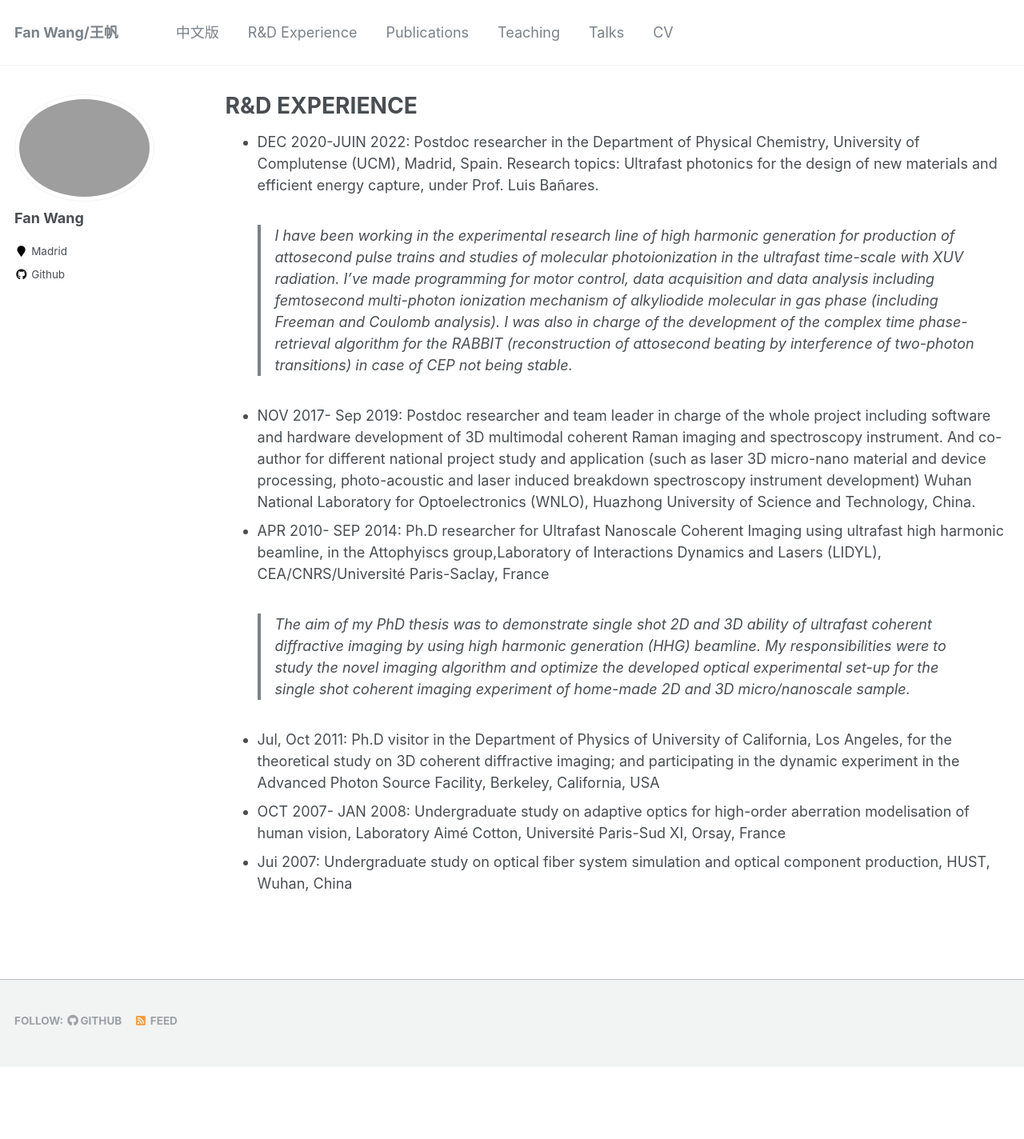
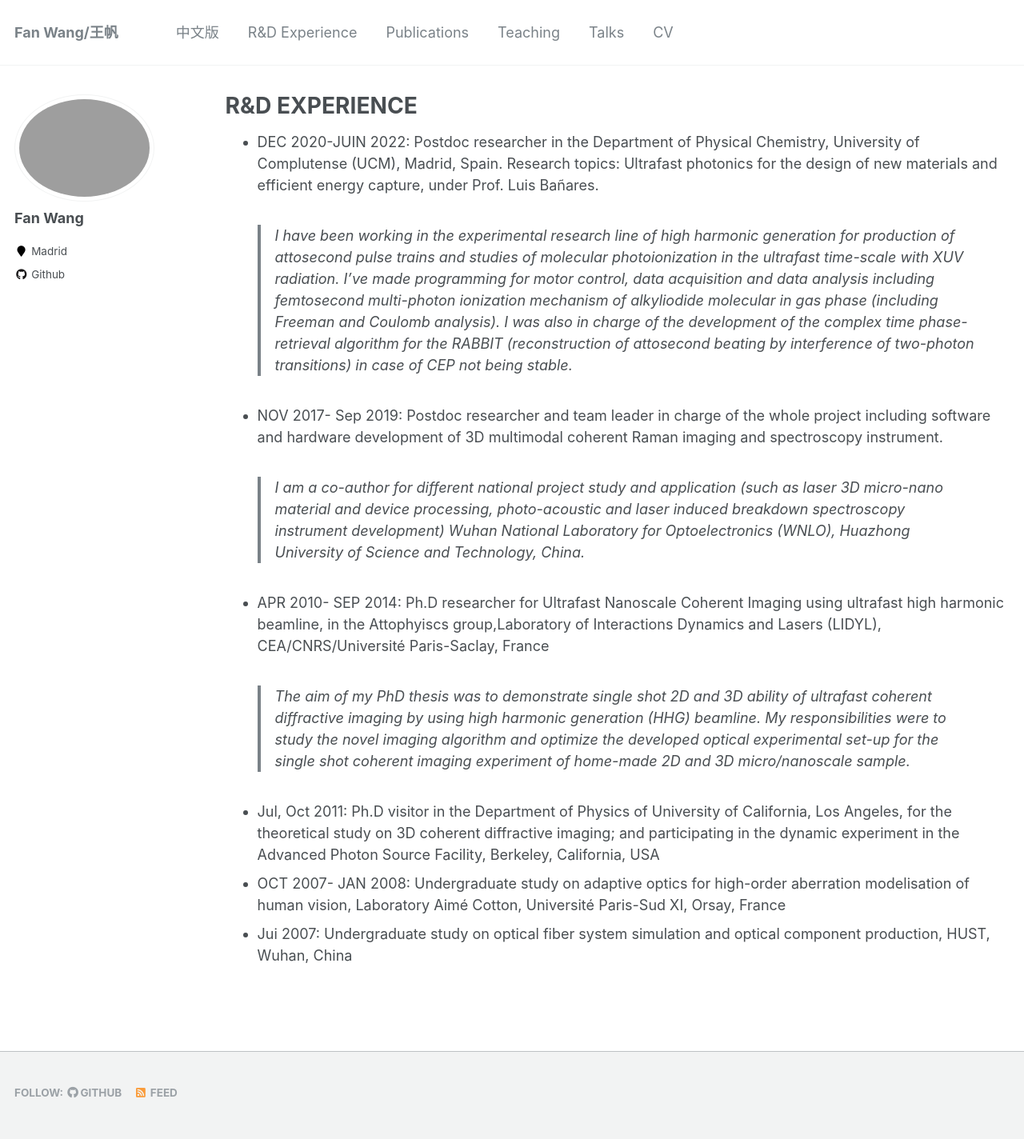
Before and after one commit to fanwangfang/fanwangfang.github.io, a Jekyll site: the page built from _pages/portfolio.md, in a window 1280 px wide. Shown: the whole page at 80% size. Built offline with Jekyll 4.4.1, drawn with Linux system fonts in a browser that asks for light colours; before the commit the page ends 1334 px from its top, so only the background shows below that.

Commit message:
Update portfolio.md

```diff
--- a/_pages/portfolio.md
+++ b/_pages/portfolio.md
@@ -9,12 +9,11 @@ author_profile: true
 > I have been working in the experimental research line of high harmonic generation for production of attosecond pulse trains and studies of molecular photoionization in the ultrafast time-scale with XUV radiation.
 > I've made programming for motor control, data acquisition and data analysis including femtosecond multi-photon ionization mechanism of alkyliodide molecular in gas phase (including Freeman and Coulomb analysis).
 > I was also in charge of the development of the complex time phase-retrieval algorithm for the RABBIT (reconstruction of attosecond beating by interference of two-photon transitions) in case of CEP not being stable.
-
-- NOV 2017- Sep 2019:   Postdoc researcher and team leader in charge of the whole project including software and hardware development of 3D multimodal coherent Raman imaging and spectroscopy instrument. And co-author for different national project study and application (such as laser 3D micro-nano material and device processing, photo-acoustic and laser induced breakdown spectroscopy instrument development) Wuhan National Laboratory for Optoelectronics (WNLO), Huazhong University of Science and Technology, China.
+- NOV 2017- Sep 2019:   Postdoc researcher and team leader in charge of the whole project including software and hardware development of 3D multimodal coherent Raman imaging and spectroscopy instrument.
+> I am a co-author for different national project study and application (such as laser 3D micro-nano material and device processing, photo-acoustic and laser induced breakdown spectroscopy instrument development) Wuhan National Laboratory for Optoelectronics (WNLO), Huazhong University of Science and Technology, China.
 - APR 2010- SEP 2014:   Ph.D researcher for Ultrafast Nanoscale Coherent Imaging using ultrafast high harmonic beamline, in the Attophyiscs group,Laboratory of Interactions Dynamics and Lasers (LIDYL), CEA/CNRS/Université Paris-Saclay, France
 > The aim of my PhD thesis was to demonstrate single shot 2D and 3D ability of ultrafast coherent diffractive imaging by using high harmonic generation (HHG) beamline.
 > My responsibilities were to study the novel imaging algorithm and optimize the developed optical experimental set-up for the single shot coherent imaging experiment of home-made 2D and 3D micro/nanoscale sample.
-
 - Jul, Oct 2011:  Ph.D visitor in the Department of Physics of University of California, Los Angeles, for the theoretical study on 3D coherent diffractive imaging; and participating in the dynamic experiment in the Advanced Photon Source Facility, Berkeley, California, USA
 - OCT 2007- JAN 2008: Undergraduate study on adaptive optics for high-order aberration modelisation of human vision, Laboratory Aimé Cotton, Université Paris-Sud XI, Orsay, France
 - Jui 2007: Undergraduate study on optical fiber system simulation and optical component production, HUST, Wuhan, China
```
